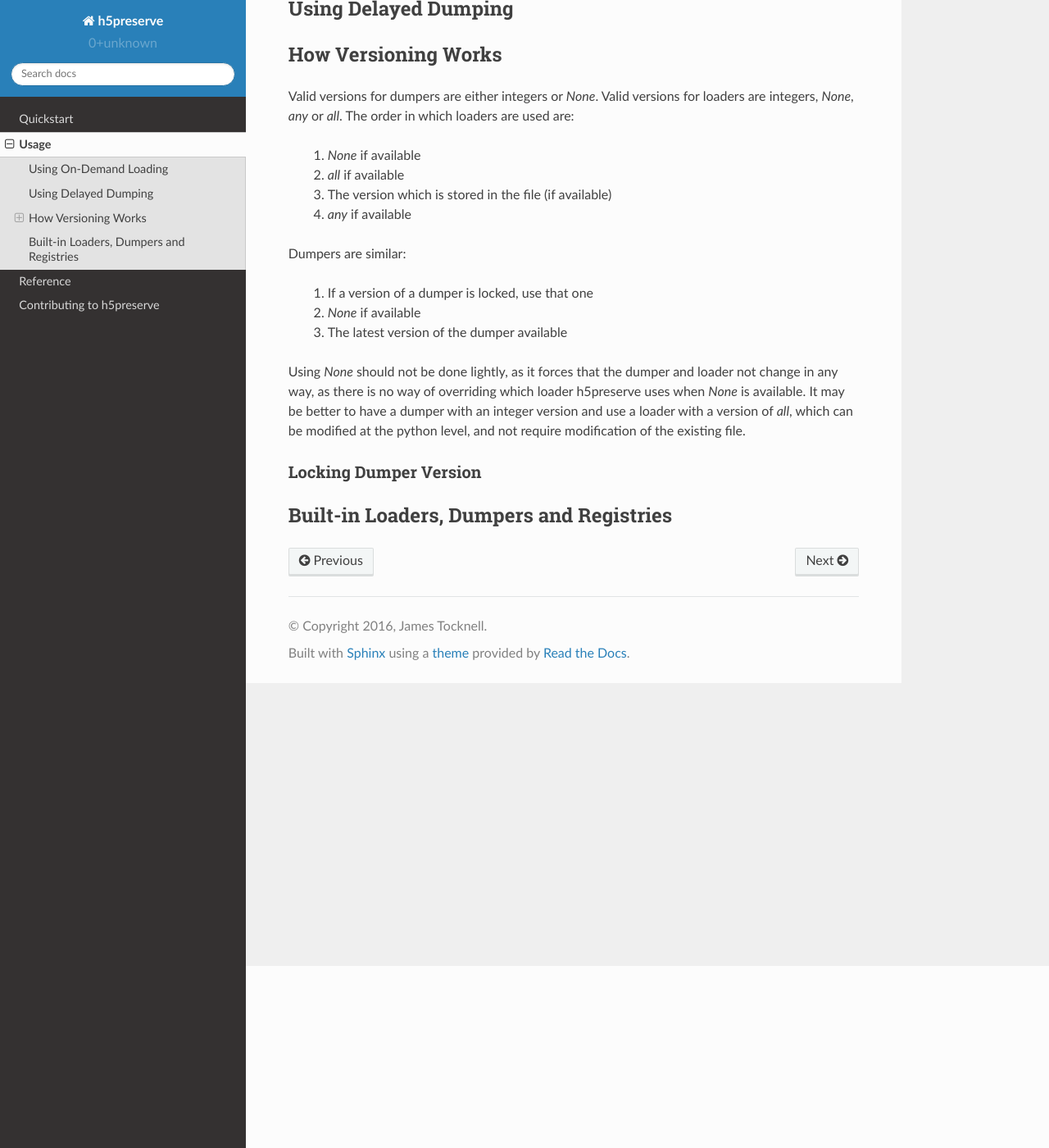
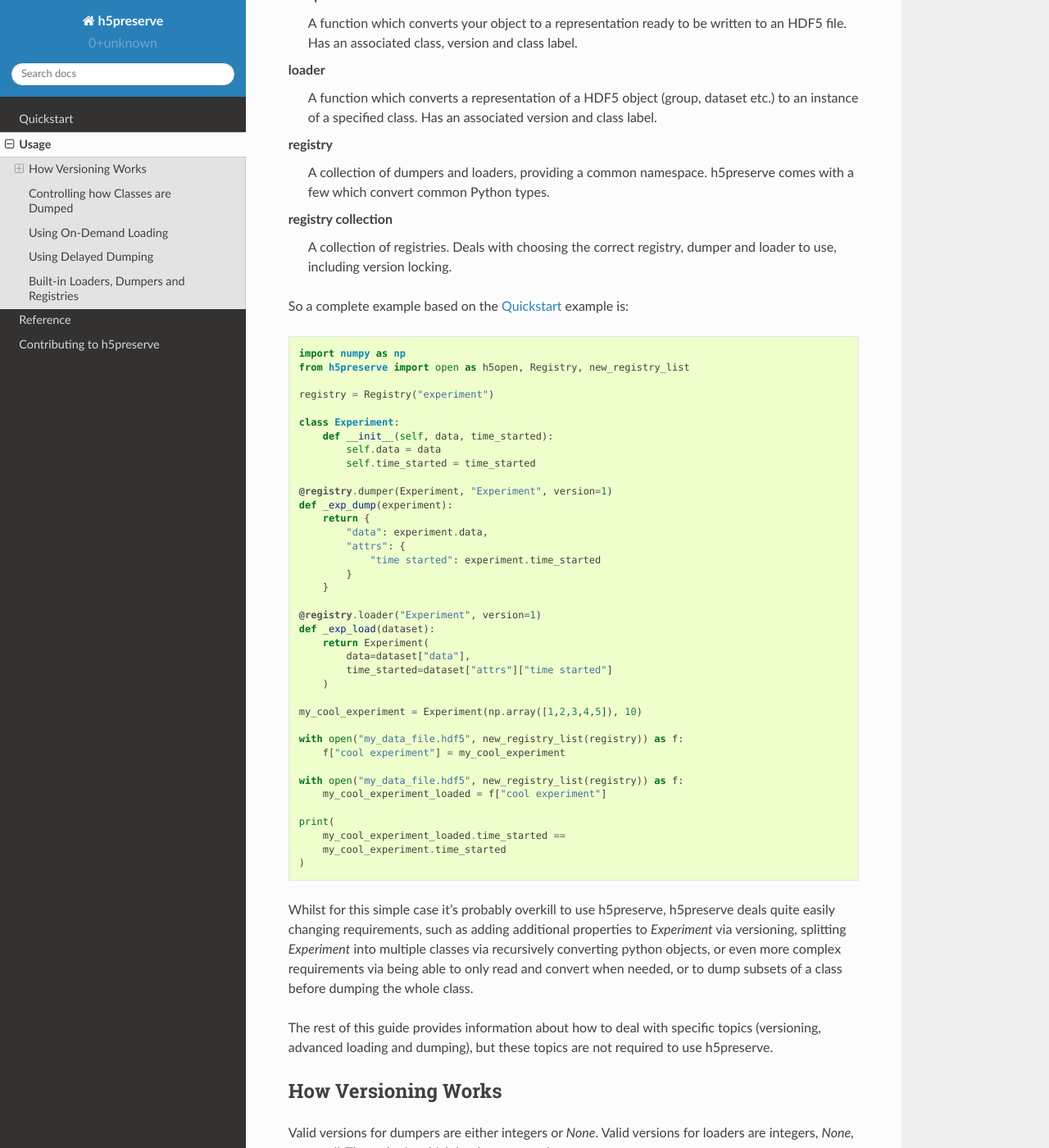
Before and after one commit to h5preserve/h5preserve, a Sphinx documentation site: the page built from docs/Usage.rst, in a window 1280 px wide and 1400 px high, scrolled down 222 px. Shown: the whole window at 82% size. Built offline with Sphinx 7.4.7 and the Read the Docs theme 2.0.0, drawn with Linux system fonts in a browser that asks for light colours; some of the changed text lies outside the part shown.

Commit message:
Add usage intro

```diff
--- a/docs/Contributing.rst
+++ b/docs/Contributing.rst
@@ -1,3 +1,5 @@
+.. _contributing:
+
 Contributing to h5preserve
 ##########################
 We welcome contributions to h5preserve, subject to our
--- a/docs/Quickstart.rst
+++ b/docs/Quickstart.rst
@@ -1,3 +1,5 @@
+.. _quickstart:
+
 Quickstart
 ==========
 
--- a/docs/Reference.rst
+++ b/docs/Reference.rst
@@ -1,3 +1,5 @@
+.. _reference:
+
 Reference
 =========
 
--- a/docs/Usage.rst
+++ b/docs/Usage.rst
@@ -1,11 +1,77 @@
+.. _usage:
+
 Usage
 =====
+To understand how h5preserve works, you need to remember the following
+concepts:
 
-Using On-Demand Loading
------------------------
+dumper
+    A function which converts your object to a representation ready to be
+    written to an HDF5 file. Has an associated class, version and class label.
 
-Using Delayed Dumping
----------------------
+loader
+    A function which converts a representation of a HDF5 object (group, dataset
+    etc.) to an instance of a specified class. Has an associated version and class label.
+
+registry
+    A collection of dumpers and loaders, providing a common namespace.
+    h5preserve comes with a few which convert common Python types.
+
+registry collection
+    A collection of registries. Deals with choosing the correct registry, dumper
+    and loader to use, including version locking.
+
+So a complete example based on the :ref:`quickstart` example is::
+
+    import numpy as np
+    from h5preserve import open as h5open, Registry, new_registry_list
+
+    registry = Registry("experiment")
+
+    class Experiment:
+        def __init__(self, data, time_started):
+            self.data = data
+            self.time_started = time_started
+
+    @registry.dumper(Experiment, "Experiment", version=1)
+    def _exp_dump(experiment):
+        return {
+            "data": experiment.data,
+            "attrs": {
+                "time started": experiment.time_started
+            }
+        }
+
+    @registry.loader("Experiment", version=1)
+    def _exp_load(dataset):
+        return Experiment(
+            data=dataset["data"],
+            time_started=dataset["attrs"]["time started"]
+        )
+
+    my_cool_experiment = Experiment(np.array([1,2,3,4,5]), 10)
+
+    with open("my_data_file.hdf5", new_registry_list(registry)) as f:
+        f["cool experiment"] = my_cool_experiment
+
+    with open("my_data_file.hdf5", new_registry_list(registry)) as f:
+        my_cool_experiment_loaded = f["cool experiment"]
+
+    print(
+        my_cool_experiment_loaded.time_started ==
+        my_cool_experiment.time_started
+    )
+
+Whilst for this simple case it's probably overkill to use h5preserve, h5preserve deals
+quite easily changing requirements, such as adding additional properties to
+`Experiment` via versioning, splitting `Experiment` into multiple classes via
+recursively converting python objects, or even more complex requirements via
+being able to only read and convert when needed, or to dump subsets of a class
+before dumping the whole class.
+
+The rest of this guide provides information about how to deal with specific
+topics (versioning, advanced loading and dumping), but these topics are not
+required to use h5preserve.
 
 How Versioning Works
 --------------------
@@ -33,5 +99,14 @@ python level, and not require modification of the existing file.
 Locking Dumper Version
 ......................
 
+Controlling how Classes are Dumped
+----------------------------------
+
+Using On-Demand Loading
+-----------------------
+
+Using Delayed Dumping
+---------------------
+
 Built-in Loaders, Dumpers and Registries
 ----------------------------------------
```
